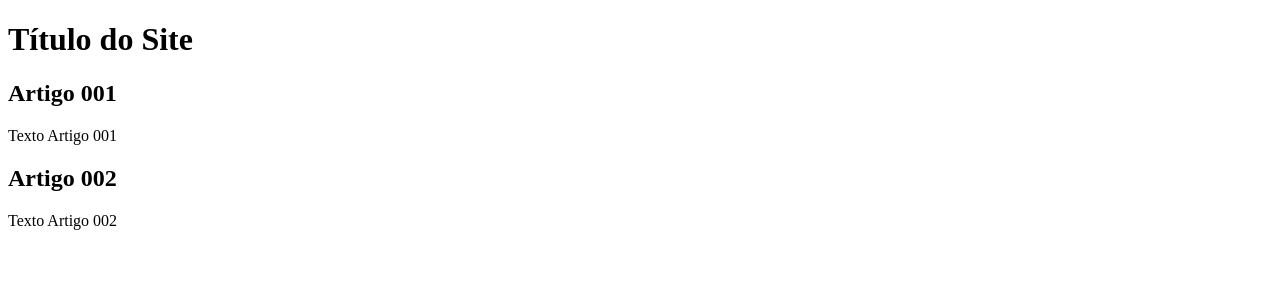
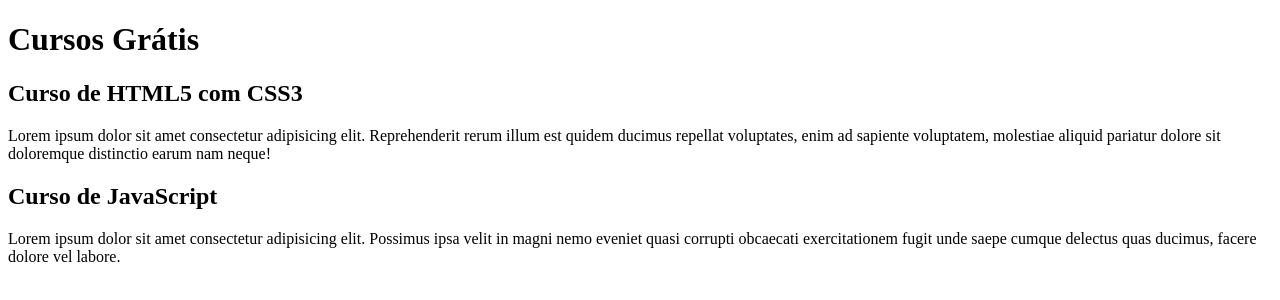
Before and after one commit to LeonardoAranha/projeto-site, a plain HTML site: page index.html in a window 1280 px wide. Drawn offline with Linux system fonts and the light colour scheme.

Commit message:
comecei o conteúdo

```diff
--- a/index.html
+++ b/index.html
@@ -9,15 +9,15 @@
 <body>
     <main>
         <header>
-            <h1>Título do Site</h1>
+            <h1>Cursos Grátis</h1>
         </header>
         <article>
-            <h2>Artigo 001</h2>
-            <p>Texto Artigo 001</p>
+            <h2>Curso de HTML5 com CSS3</h2>
+            <p>Lorem ipsum dolor sit amet consectetur adipisicing elit. Reprehenderit rerum illum est quidem ducimus repellat voluptates, enim ad sapiente voluptatem, molestiae aliquid pariatur dolore sit doloremque distinctio earum nam neque!</p>
         </article>
         <article>
-            <h2>Artigo 002</h2>
-            <p>Texto Artigo 002</p>
+            <h2>Curso de JavaScript</h2>
+            <p>Lorem ipsum dolor sit amet consectetur adipisicing elit. Possimus ipsa velit in magni nemo eveniet quasi corrupti obcaecati exercitationem fugit unde saepe cumque delectus quas ducimus, facere dolore vel labore.</p>
         </article>
     </main>
 </body>
```
